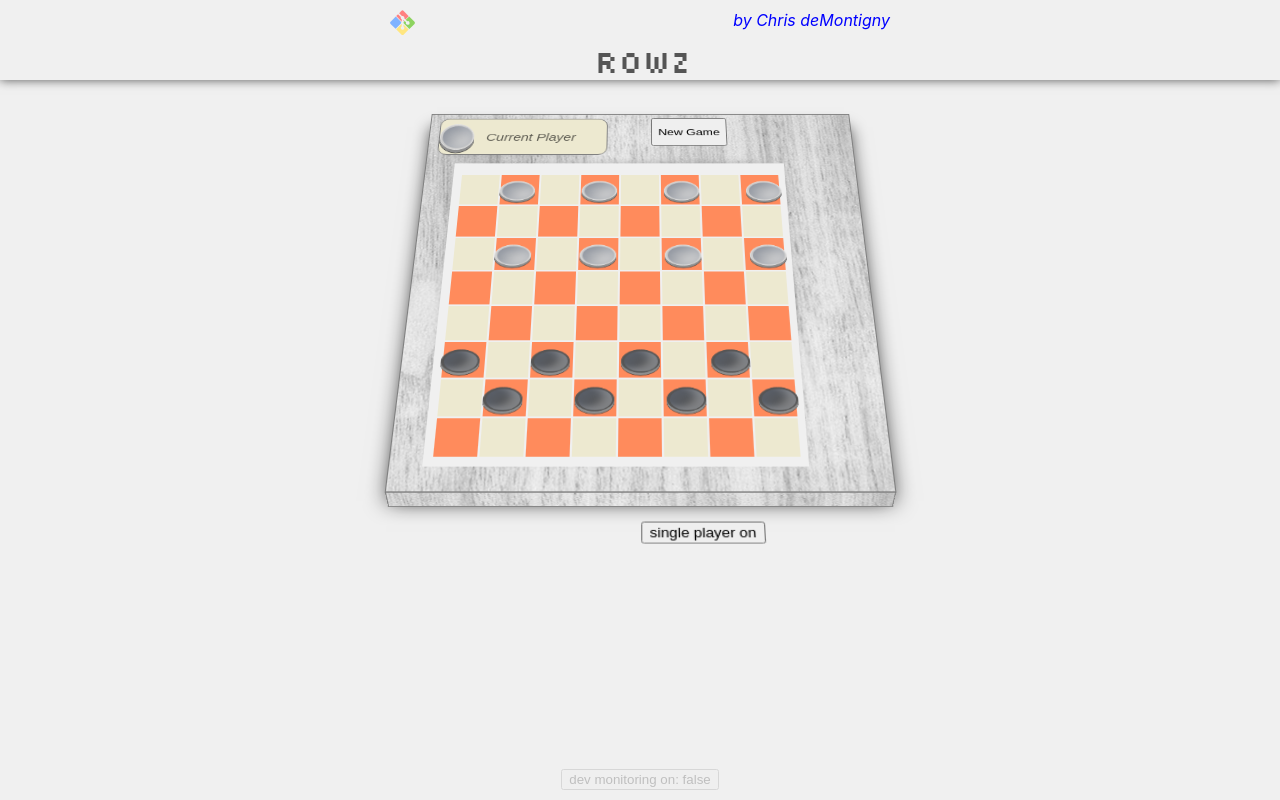
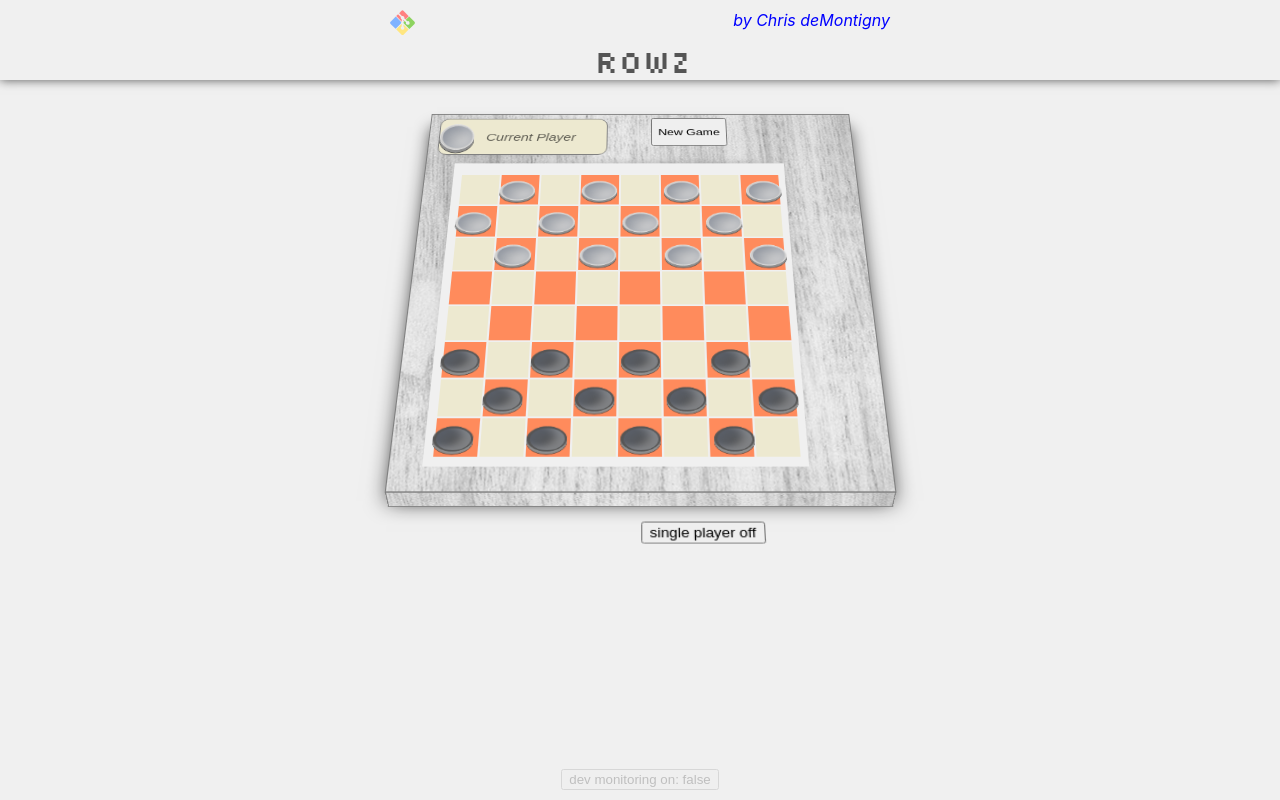
Before and after one commit to Nefari0/Games, a React (Create React App) app in the folder rowz/: page / in a window 1280 px wide. Built offline with nearby package versions, Linux system fonts and the light colour scheme; no server answers; what redux-promise-middleware would draw is missing.

Commit message:
Revert "Only responds to gameId"

```diff
--- a/rowz/src/Components/Rows/CheckerBoard/CheckerBoard.jsx
+++ b/rowz/src/Components/Rows/CheckerBoard/CheckerBoard.jsx
@@ -8,8 +8,7 @@ import { Menu } from '../Menu/menu.component'
 import React, { Component } from 'react'
 import Tile from '../Tile/tile.component'
 import Piece from '../Tile/Piece/piece.component'
-// import pieces from '../pieces'
-import pieces from '../test_pieces'
+import pieces from '../pieces'
 import { w3cwebsocket as W3CWebSocket } from "websocket";
 import { AI } from './ai.logic'
 // const client = new W3CWebSocket(`ws://127.0.0.1:8004`); // production
@@ -38,7 +37,7 @@ class CheckerBoard extends Component {
             goodPieceCount:12,
             badPieceCount:12,
             clientId:null,
-            singlePlayer:true,
+            singlePlayer:false,
             boardRotation:180
         }
         this.selectTile = this.selectTile.bind(this)
@@ -84,13 +83,12 @@ class CheckerBoard extends Component {
         client.onmessage = (message) => {
             const { currentGame } = this.props
             const dataFromServer = JSON.parse(message.data);
-            console.log(dataFromServer)
-            const { gameID,input,type,clienId } = dataFromServer
+            const { gameID,input,type } = dataFromServer
             if (type === 'ping') {
                 if (dataFromServer.clientId === this.state.clientId) {this.ping()}
             }
 
-            if (type === 'checkerTurn' && clienId === this.state.clientId ) {
+            if (type === 'checkerTurn' && gameID === currentGame ) {
                 // --- Save game on browsers --- //
                 this.saveGame(message.data)
                 // ----------------------- //
@@ -127,13 +125,11 @@ class CheckerBoard extends Component {
     sendToSocketsSwitch = (input) => {
         // this.kingAll()
         const { currentGame } = this.props
-        const { clientId } = this.state
         this.setState({activeLocation:[null,null]})
         var gameObject = {
             type:"checkerTurn",
             input,
-            gameID:currentGame,
-            clienId:clientId
+            gameID:currentGame
         }
         gameObject = JSON.stringify(gameObject)
         client.send(gameObject)
--- a/rowz/src/Components/Rows/test_pieces.js
+++ /dev/null
@@ -1,235 +0,0 @@
-
-
-const pieces = [
-    // {
-    //     id:1,
-    //     player:'good',
-    //     x:1,
-    //     y:0,
-    //     isInGame:true,
-    //     isKing:false,
-    //     pendingDeath:false,
-    // },
-
-    // {
-    //     id:2,
-    //     player:'good',
-    //     x:3,
-    //     y:0,
-    //     isInGame:true,
-    //     isKing:false,
-    //     pendingDeath:false,
-    // },
-    // {
-    //     id:3,
-    //     player:'good',
-    //     x:5,
-    //     y:0,
-    //     isInGame:true,
-    //     isKing:false,
-    //     pendingDeath:false,
-    // },
-    // {
-    //     id:4,
-    //     player:'good',
-    //     x:7,
-    //     y:0,
-    //     isInGame:true,
-    //     isKing:false,
-    //     pendingDeath:false,
-    // },
-    // ---2
-    {
-        id:5,
-        player:'good',
-        x:5,
-        y:2,
-        isInGame:true,
-        isKing:false,
-        pendingDeath:false,
-    },
-    {
-        id:6,
-        player:'good',
-        x:4,
-        y:1,
-        isInGame:true,
-        isKing:false,
-        pendingDeath:false,
-    },
-    {
-        id:7,
-        player:'good',
-        x:2,
-        y:1,
-        isInGame:true,
-        isKing:false,
-        pendingDeath:false,
-    },
-    {
-        id:8,
-        player:'good',
-        x:0,
-        y:1,
-        isInGame:true,
-        isKing:false,
-        pendingDeath:false,
-    },
-    // ---- 3
-    {
-        id:9,
-        player:'good',
-        x:1,
-        y:2,
-        isInGame:true,
-        isKing:false,
-        pendingDeath:false,
-    },
-
-    {
-        id:10,
-        player:'good',
-        x:3,
-        y:2,
-        // y:6,
-        isInGame:true,
-        isKing:false,
-        pendingDeath:false,
-    },
-    {
-        id:11,
-        player:'good',
-        x:6,
-        y:1,
-        // y:4,
-        isInGame:true,
-        isKing:false,
-        pendingDeath:false,
-    },
-    {
-        id:12,
-        player:'good',
-        x:7,
-        y:2 ,
-        isInGame:true,
-        isKing:false,
-        pendingDeath:false,
-    },
-
-    // bad pieces
-
-    {
-        id:13,
-        player:'bad',
-        x:0,
-        y:7,
-        isInGame:true,
-        isKing:false,
-        pendingDeath:false,
-    },
-
-    {
-        id:14,
-        player:'bad',
-        x:2,
-        y:7,
-        isInGame:true,
-        isKing:false,
-        pendingDeath:false,
-    },
-    {
-        id:15,
-        player:'bad',
-        x:4,
-        y:7,
-        isInGame:true,
-        isKing:false,
-        pendingDeath:false,
-    },
-    {
-        id:16,
-        player:'bad',
-        x:6,
-        y:7,
-        isInGame:true,
-        isKing:false,
-        pendingDeath:false,
-    },
-    // // ---2
-    // {
-    //     id:17,
-    //     player:'bad',
-    //     x:7,
-    //     y:6,
-    //     isInGame:true,
-    //     isKing:false,
-    //     pendingDeath:false,
-    // },
-    // {
-    //     id:18,
-    //     player:'bad',
-    //     x:5,
-    //     y:6,
-    //     isInGame:true,
-    //     isKing:false,
-    // pendingDeath:false,
-    // },
-    // {
-    //     id:19,
-    //     player:'bad',
-    //     x:3,
-    //     y:6,
-    //     isInGame:true,
-    //     isKing:false,
-    // pendingDeath:false,
-    // },
-    // {
-    //     id:20,
-    //     player:'bad',
-    //     x:1,
-    //     y:6,
-    //     isInGame:true,
-    //     isKing:false,
-    // pendingDeath:false,
-    // },
-    // // // ---- 3
-    {
-        id:21,
-        player:'bad',
-        x:0,
-        y:5,
-        isInGame:true,
-        isKing:false,
-        pendingDeath:false,
-    },
-
-    {
-        id:22,
-        player:'bad',
-        x:2,
-        y:5,
-        isInGame:true,
-        isKing:false,
-    pendingDeath:false,
-    },
-    {
-        id:23,
-        player:'bad',
-        x:4,
-        y:5,
-        isInGame:true,
-        isKing:false,
-    pendingDeath:false,
-    },
-    {
-        id:24,
-        player:'bad',
-        x:6,
-        y:5,
-        isInGame:true,
-        isKing:false,
-    pendingDeath:false,
-    },
-]
-
-export default pieces
```
